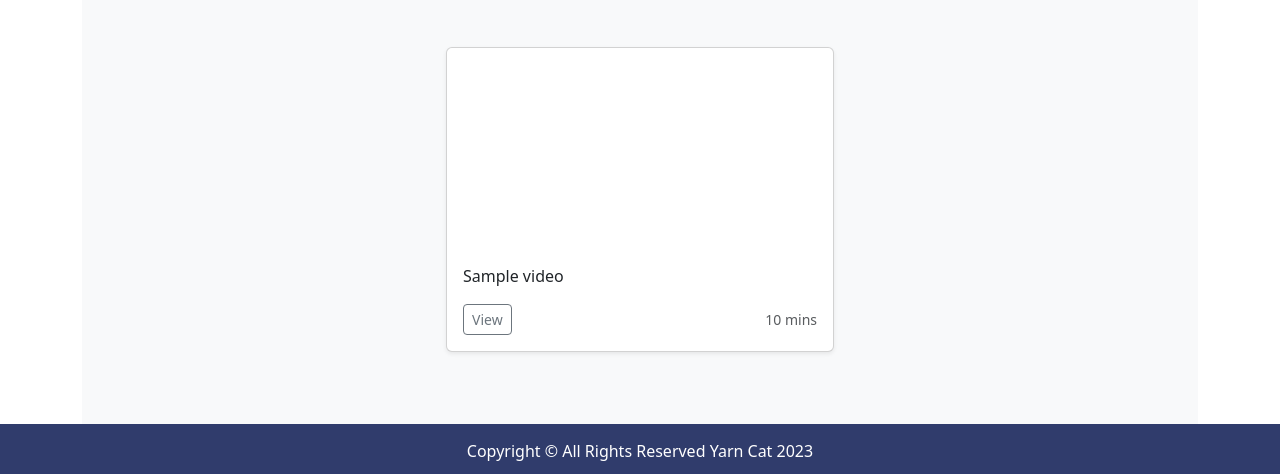
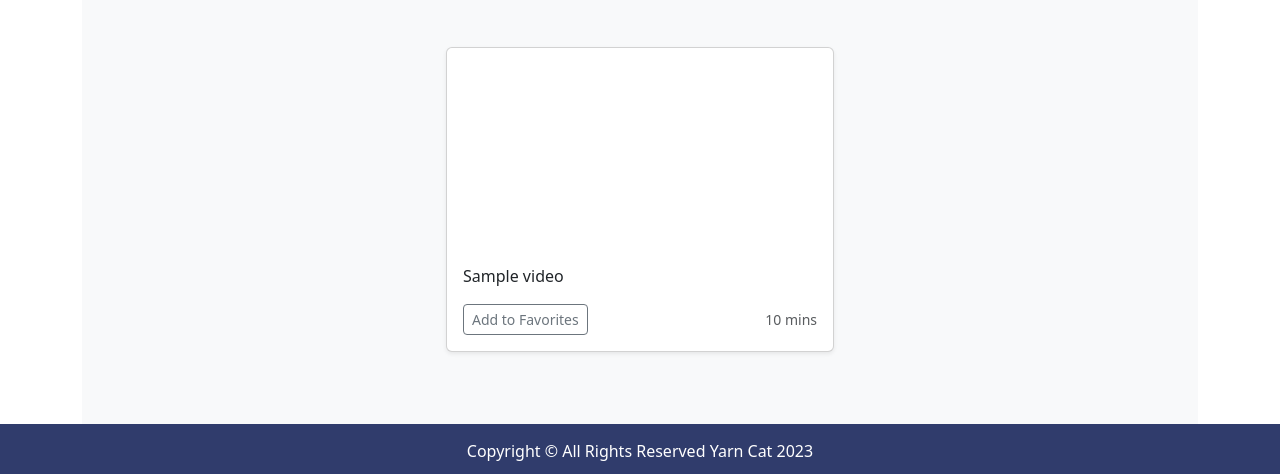
Before and after one commit to illnessink/yarn_cat, a Django app: template main_app/templates/tutorials/search.html in a window 1280 px wide. Shown: the part 332-806 px from the top of the page. Run offline with Django 4.2, Linux system fonts and the light colour scheme; the template is opened without the code that fills it: most values are stand-ins (such as "Sample title", 1, 10 or a date in 2020); some libraries are stand-ins or nearby versions; some web fonts are replaced.

Commit message:
wip: changes button to favorites

```diff
--- a/main_app/templates/tutorials/search.html
+++ b/main_app/templates/tutorials/search.html
@@ -32,7 +32,7 @@
                   <p class="card-text">{{ video.title }}</p>
                   <div class="d-flex justify-content-between align-items-center">
                     <div class="btn-group">
-                      <a type="button" href="{{ video.url }}" class="btn btn-sm btn-outline-secondary">View</a>
+                      <a type="button" href="" class="btn btn-sm btn-outline-secondary">Add to Favorites</a>
                     </div>
                     <small class="text-muted">{{ video.duration }} mins</small>
                   </div>
```
